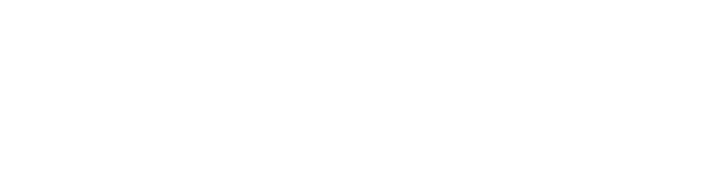
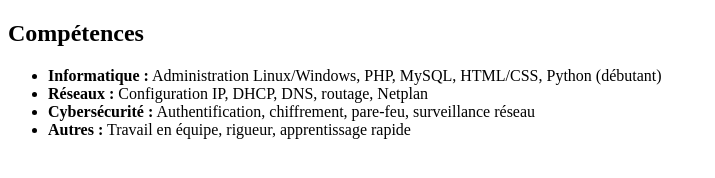
Before and after one commit to mdagnisse-cyber/mon-cv, a plain HTML site: page index.html in a window 1280 px wide. Shown: the whole page, without its empty margins (0-715 px from the left). Drawn offline with Linux system fonts and the light colour scheme.

Commit message:
mise en place de la section competences

```diff
--- a/index.html
+++ b/index.html
@@ -7,6 +7,15 @@
     <link rel="stylesheet" href="style.css">
 </head>
 <body>
-
+    <!-- ====== Compétences ====== -->
+    <section id="competences">
+        <h2>Compétences</h2>
+        <ul>
+            <li><strong>Informatique :</strong> Administration Linux/Windows, PHP, MySQL, HTML/CSS, Python (débutant)</li>
+            <li><strong>Réseaux :</strong> Configuration IP, DHCP, DNS, routage, Netplan</li>
+            <li><strong>Cybersécurité :</strong> Authentification, chiffrement, pare-feu, surveillance réseau</li>
+            <li><strong>Autres :</strong> Travail en équipe, rigueur, apprentissage rapide</li>
+        </ul>
+    </section>
 </body>
 </html>
```
